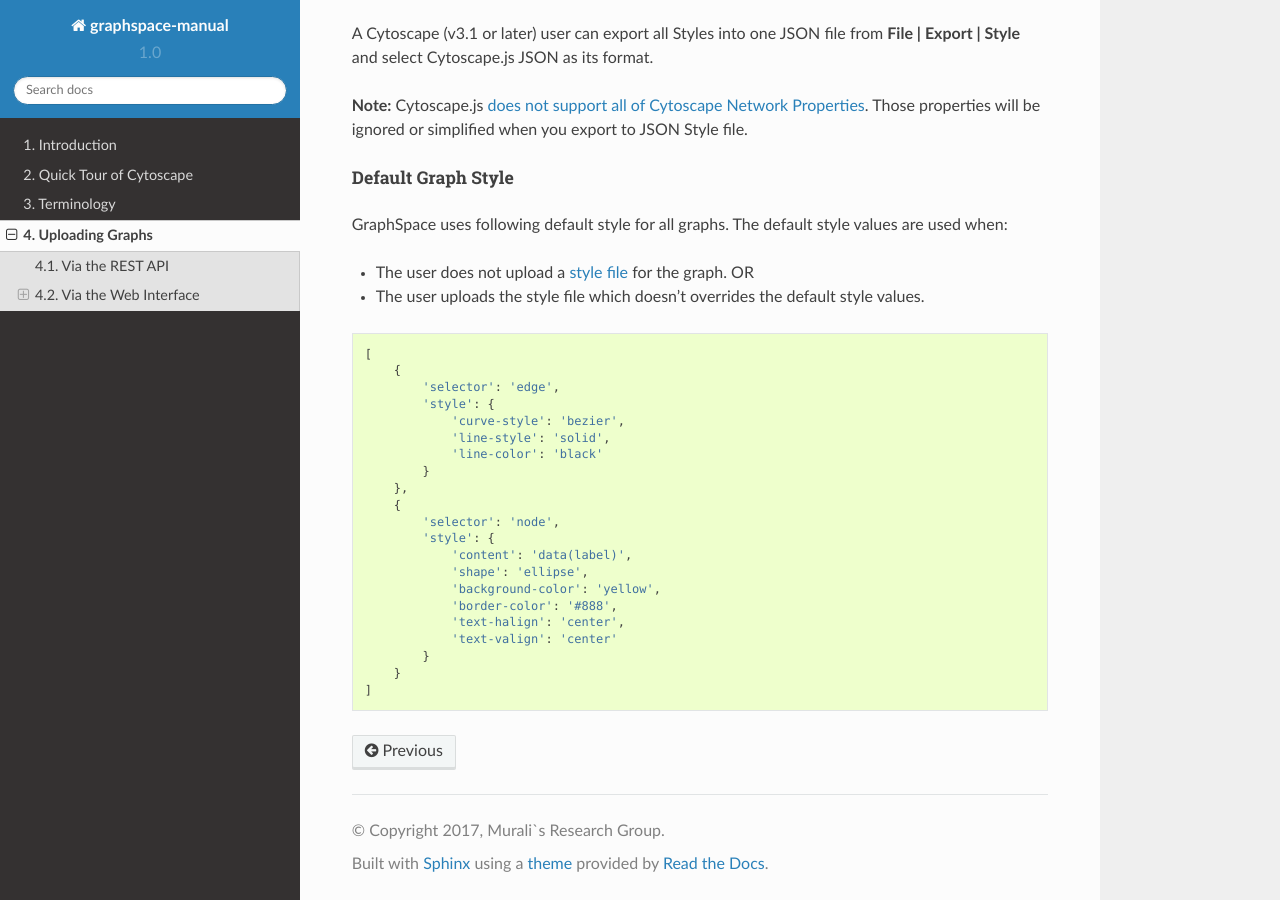
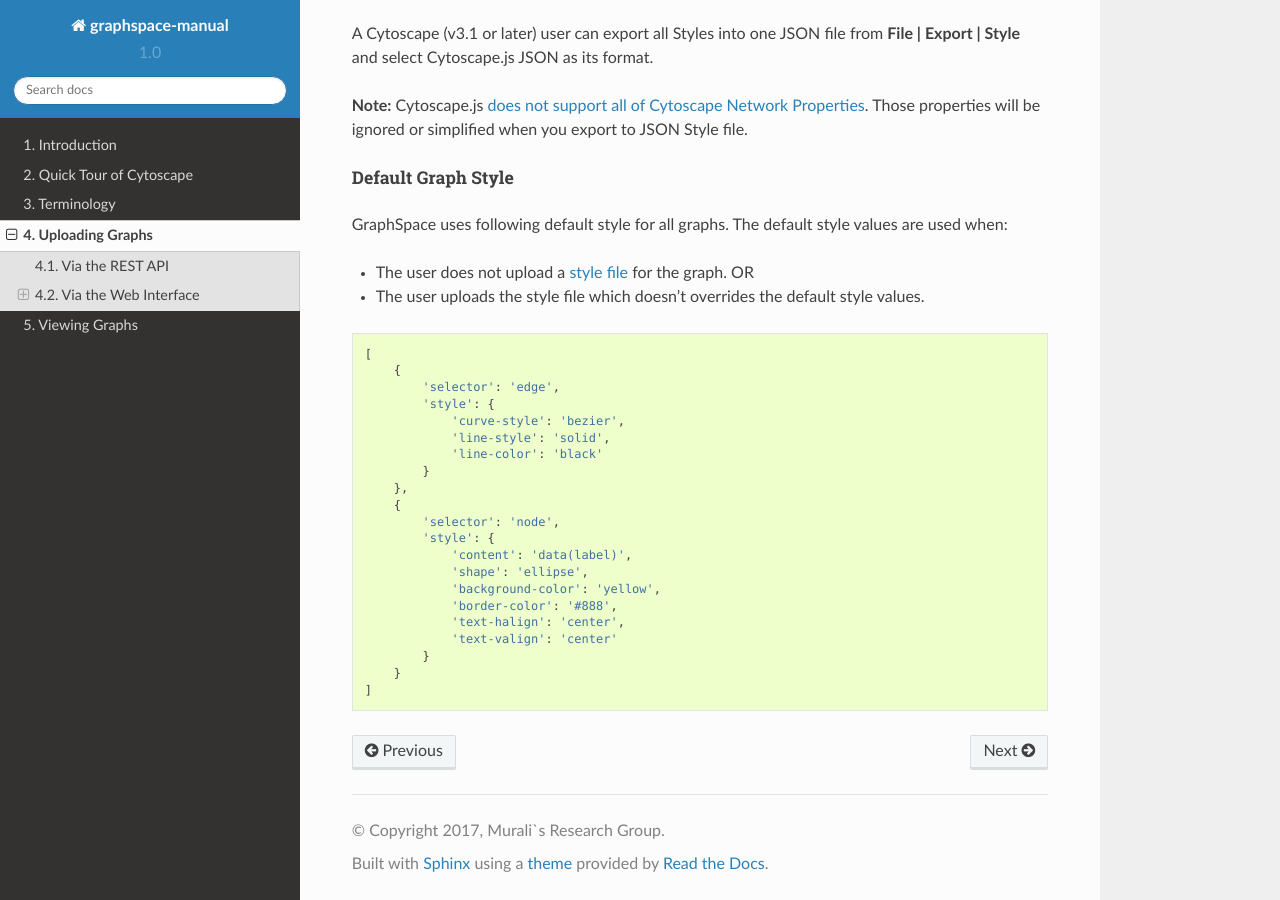
Before and after one commit to adbharadwaj/graphspace-manual, a Sphinx documentation site: the page built from docs/Uploading_Graphs.md, in a window 1280 px wide and 900 px high, scrolled down 1993 px. Built offline with Sphinx 7.4.7 and the Read the Docs theme 2.0.0, drawn with Linux system fonts in a browser that asks for light colours; pages that are not in the unit, such as notebooks, are missing from menus.

Commit message:
Update index.rst

```diff
--- a/docs/index.rst
+++ b/docs/index.rst
@@ -16,4 +16,4 @@ GraphSpace 2.0 User Manual
    Quick_Tour_of_GraphSpace
    Terminology
    Uploading_Graphs
-   Network_View
+   Viewing_Graphs
```
